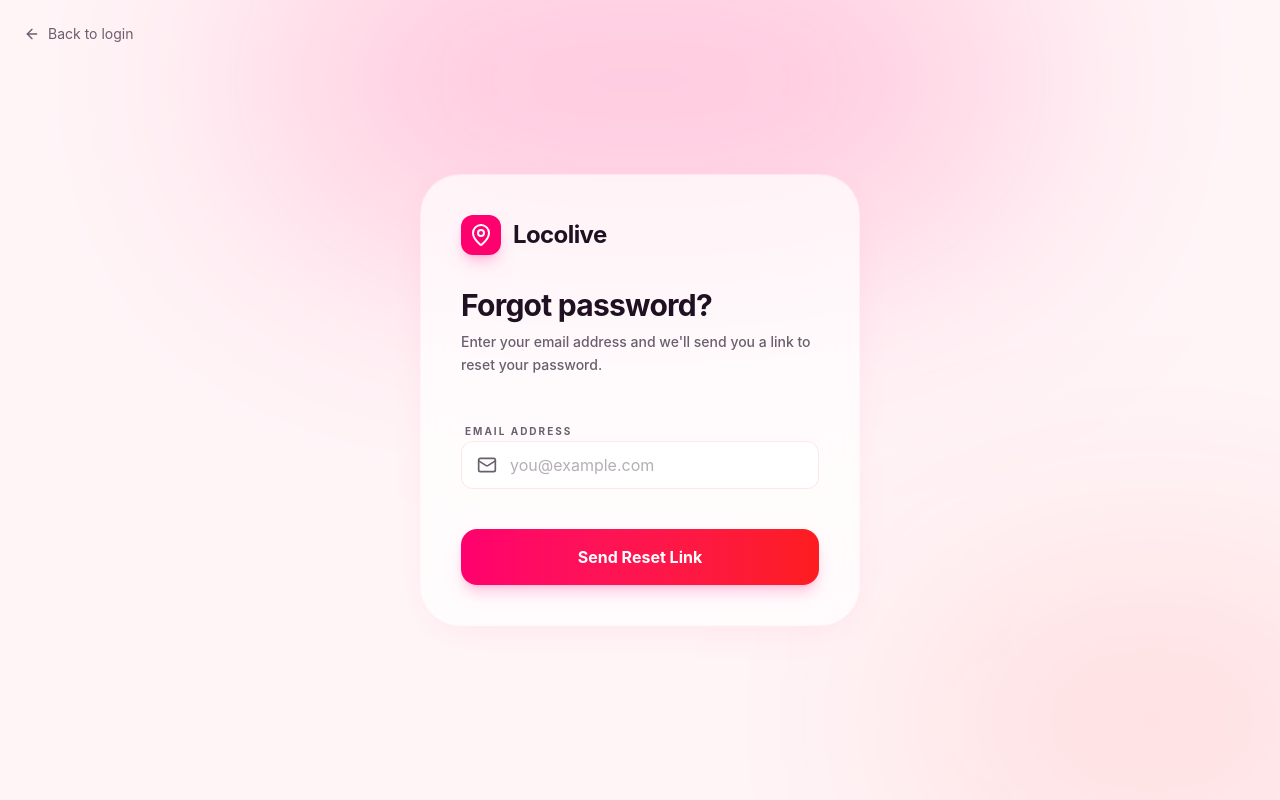
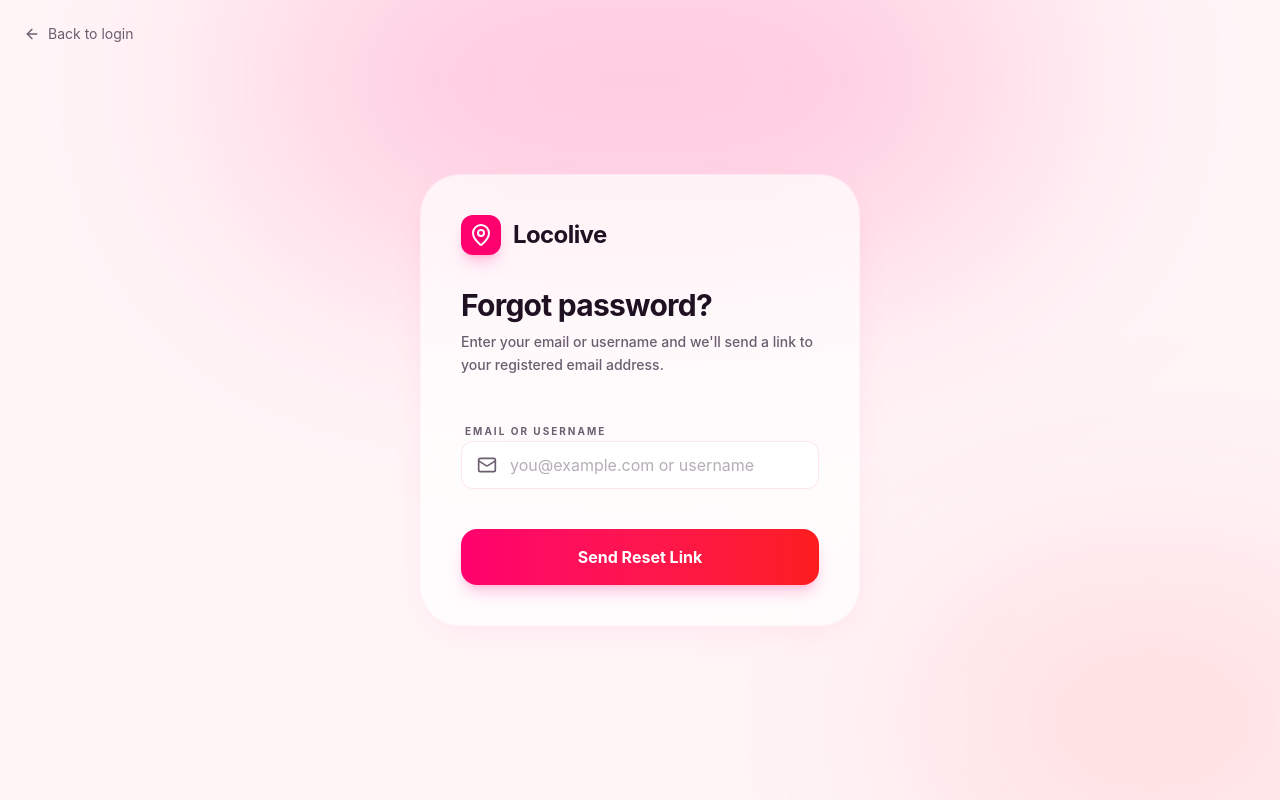
Before and after one commit to nehamoury/locolive-frontend-project, a React (Vite) app in the folder frontend/: page /forgot-password in a window 1280 px wide. Built offline with nearby package versions, Linux system fonts and the light colour scheme; no server answers.

Commit message:
feat: implement forgot and reset password functionality pages

```diff
--- a/frontend/src/pages/auth/ForgotPassword.tsx
+++ b/frontend/src/pages/auth/ForgotPassword.tsx
@@ -68,7 +68,7 @@ const ForgotPassword: React.FC<ForgotPasswordProps> = ({ onBack }) => {
             </div>
             <h2 className="text-2xl font-bold text-text-base mb-3">Check your email</h2>
             <p className="text-text-muted text-sm mb-8 leading-relaxed">
-              If an account exists for <span className="text-text-base font-bold">{email}</span>, you will receive a reset link shortly.
+              If an account exists for <span className="text-text-base font-bold">{email}</span>, you will receive a reset link at your registered email address shortly.
             </p>
             <Button onClick={onBack} variant="secondary" className="w-full h-14 rounded-2xl">
               Return to Login
@@ -79,7 +79,7 @@ const ForgotPassword: React.FC<ForgotPasswordProps> = ({ onBack }) => {
             <div className="mb-10 text-left">
               <h2 className="text-3xl font-bold text-text-base mb-2 tracking-tight">Forgot password?</h2>
               <p className="text-text-muted text-sm font-medium leading-relaxed">
-                Enter your email address and we'll send you a link to reset your password.
+                Enter your email or username and we'll send a link to your registered email address.
               </p>
             </div>
 
@@ -95,11 +95,11 @@ const ForgotPassword: React.FC<ForgotPasswordProps> = ({ onBack }) => {
 
             <form onSubmit={handleSubmit} className="space-y-6">
               <div className="space-y-2">
-                <label className="text-[10px] font-bold text-text-muted uppercase tracking-[0.2em] ml-1">Email Address</label>
+                <label className="text-[10px] font-bold text-text-muted uppercase tracking-[0.2em] ml-1">Email or Username</label>
                 <div className="relative">
                   <Input
-                    placeholder="you@example.com"
-                    type="email"
+                    placeholder="you@example.com or username"
+                    type="text"
                     required
                     value={email}
                     onChange={(e) => setEmail(e.target.value)}
--- a/frontend/src/pages/auth/ResetPassword.tsx
+++ b/frontend/src/pages/auth/ResetPassword.tsx
@@ -33,7 +33,11 @@ const ResetPassword: React.FC = () => {
         await authService.verifyResetToken(token);
       } catch (err: any) {
         console.error('Token Verification Error:', err);
-        setError('This reset link is invalid or has expired.');
+        if (err.response?.status === 429) {
+          setError('Too many requests. Please wait a minute and refresh the page.');
+        } else {
+          setError(err.response?.data?.error || 'This reset link is invalid or has expired.');
+        }
       } finally {
         setIsVerifying(false);
       }
```
